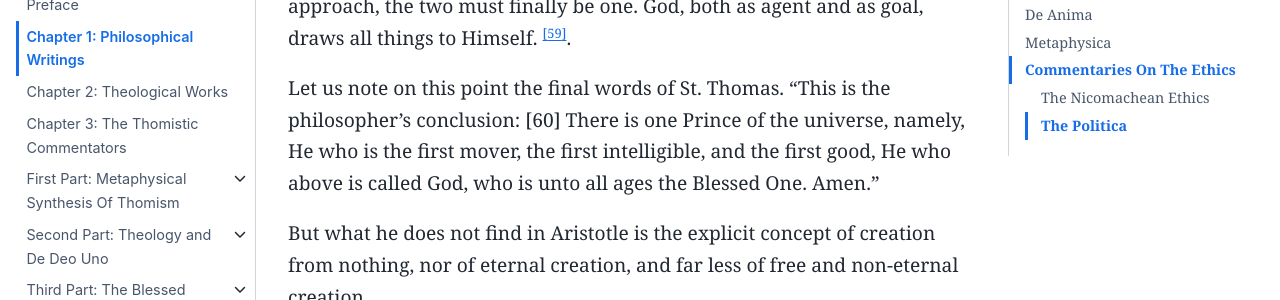
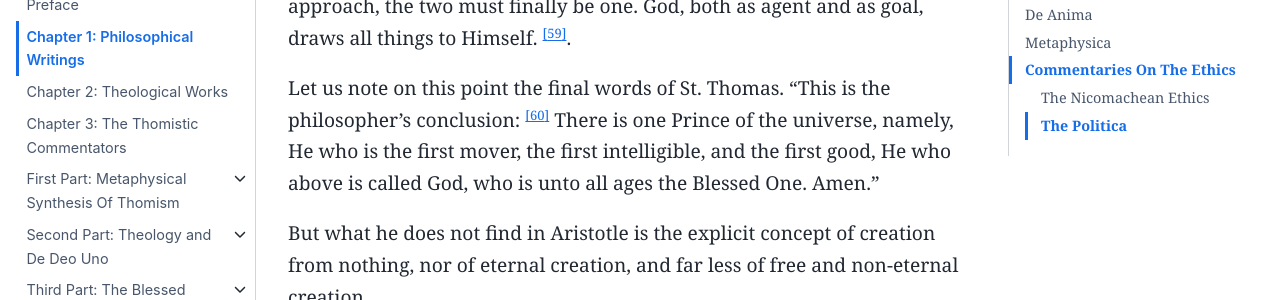
Before and after one commit to abordel/reality, a Sphinx documentation site: the page built from docs/chapter_1.md, in a window 1280 px wide and 900 px high, scrolled down 12933 px. Shown: the part 186-486 px from the top of the window. Built offline with Sphinx 7.4.7 and the Sphinx Book theme 1.1.4, drawn with Linux system fonts in a browser that asks for light colours.

Commit message:
footnote fix

```diff
--- a/docs/chapter_1.md
+++ b/docs/chapter_1.md
@@ -123,7 +123,7 @@ The third part of Aristotle's Metaphysica can be called natural theology. St. Th
 
 The eleventh book is a recapitulation, dealing with the preliminaries for proving the existence of God. The twelfth book gives the actual proofs for the existence of God, of pure act. Since act is higher than potency, anything at all which passes from potency to act supposes, in last analysis, an uncaused cause, something that is simply act, with no admixture of potentiality, of imperfection. Hence God is "thought of thought," "understanding of understanding," not only independent, subsistent being, but likewise subsistent understanding, ipsum intelligere subsistens. Pure act, being the plenitude of being, is likewise the Supreme Good, which draws to itself all else. In this act of drawing, in this divine attraction, St. Thomas, in opposition to many historians, sees not merely a final cause, but also an efficient cause, because, since every cause acts for an end proportioned to itself, the supreme agent alone is proportioned to the supreme end. Subordination of agents corresponds to subordination of ends. Since the higher we rise, the more closely do agent and purpose approach, the two must finally be one. God, both as agent and as goal, draws all things to Himself. [^59].
 
-Let us note on this point the final words of St. Thomas. "This is the philosopher's conclusion: [60] There is one Prince of the universe, namely, He who is the first mover, the first intelligible, and the first good, He who above is called God, who is unto all ages the Blessed One. Amen."
+Let us note on this point the final words of St. Thomas. "This is the philosopher's conclusion: [^60] There is one Prince of the universe, namely, He who is the first mover, the first intelligible, and the first good, He who above is called God, who is unto all ages the Blessed One. Amen."
 
 But what he does not find in Aristotle is the explicit concept of creation from nothing, nor of eternal creation, and far less of free and non-eternal creation.
 
```
